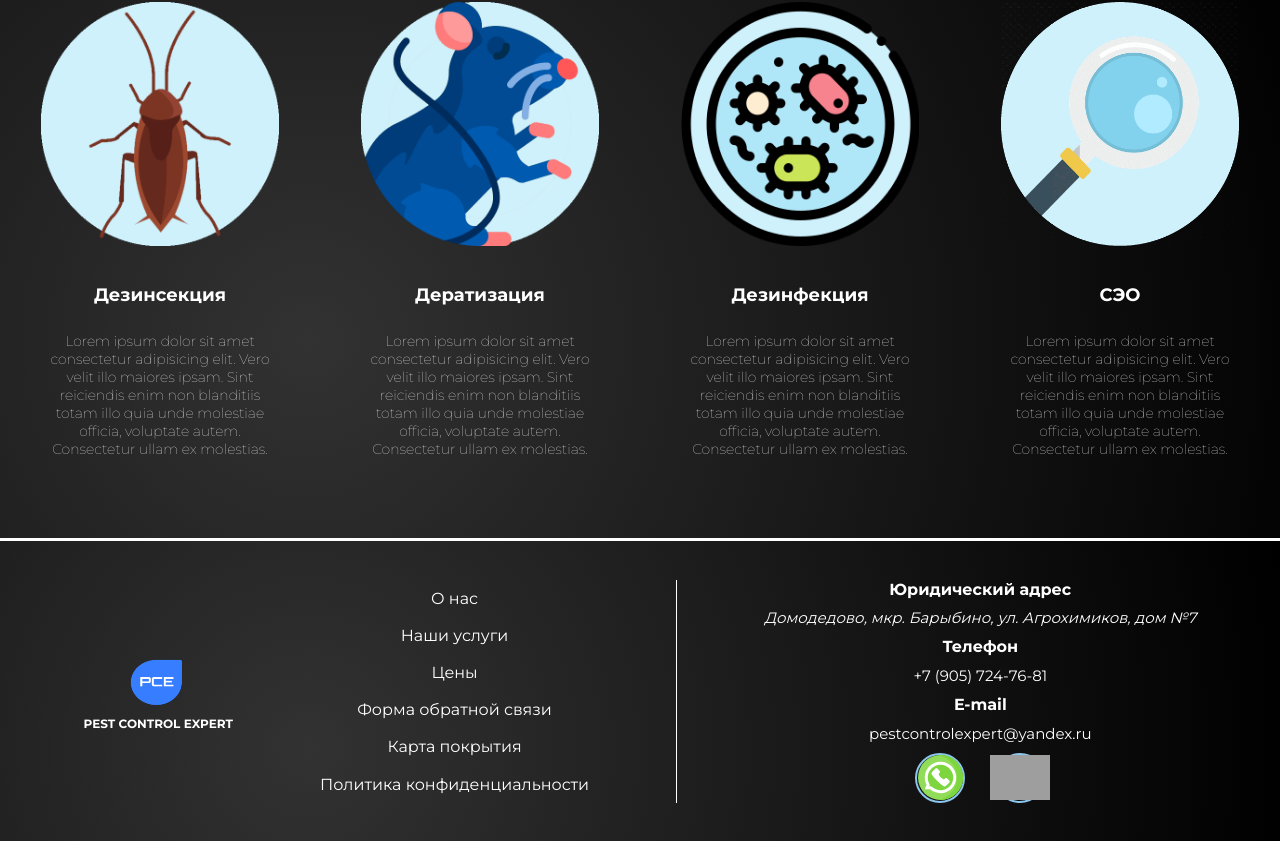
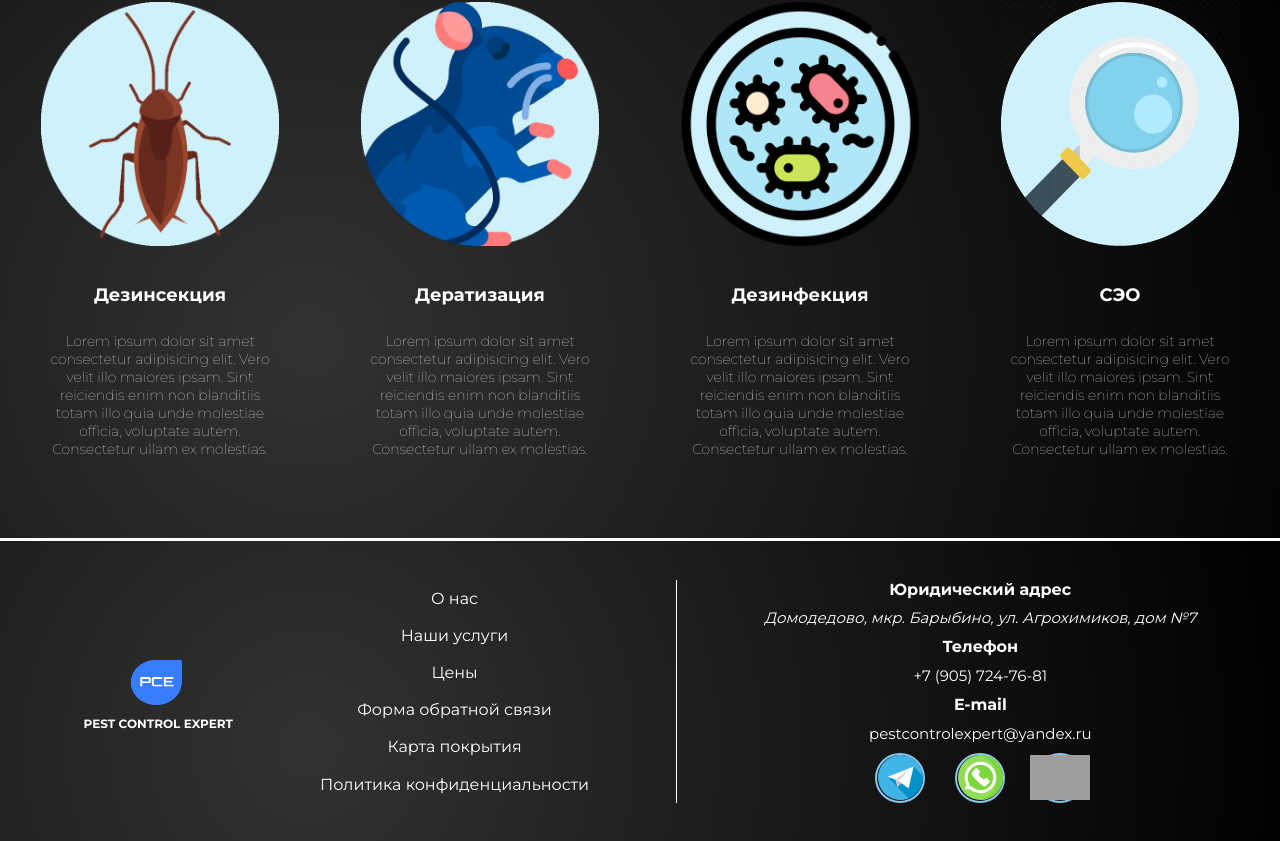
Before and after one commit to Impisigmatus/PestControlExpert, a Vue app: page / in a window 1280 px wide. Shown: the part 692-1533 px from the top of the page. Built offline with nearby package versions, Linux system fonts and the light colour scheme; grey boxes are pictures that could not be loaded.

Commit message:
added th icon on footer (#8)

```diff
--- a/src/components/Footer.vue
+++ b/src/components/Footer.vue
@@ -33,6 +33,9 @@
           >pestcontrolexpert@yandex.ru
         </a>
         <div class="footer__social">
+          <a href="https://t.me/EvgSav" class="footer__social-item">
+            <img src="@/assets/icons/telegram.png" alt="telegram"
+          /></a>
           <a
             href="https://api.whatsapp.com/send?phone=79057247681&text=Здравствуйте!%20"
             class="footer__social-item"
```
Also changed, not shown: src/assets/icons/telegram.png (added).
